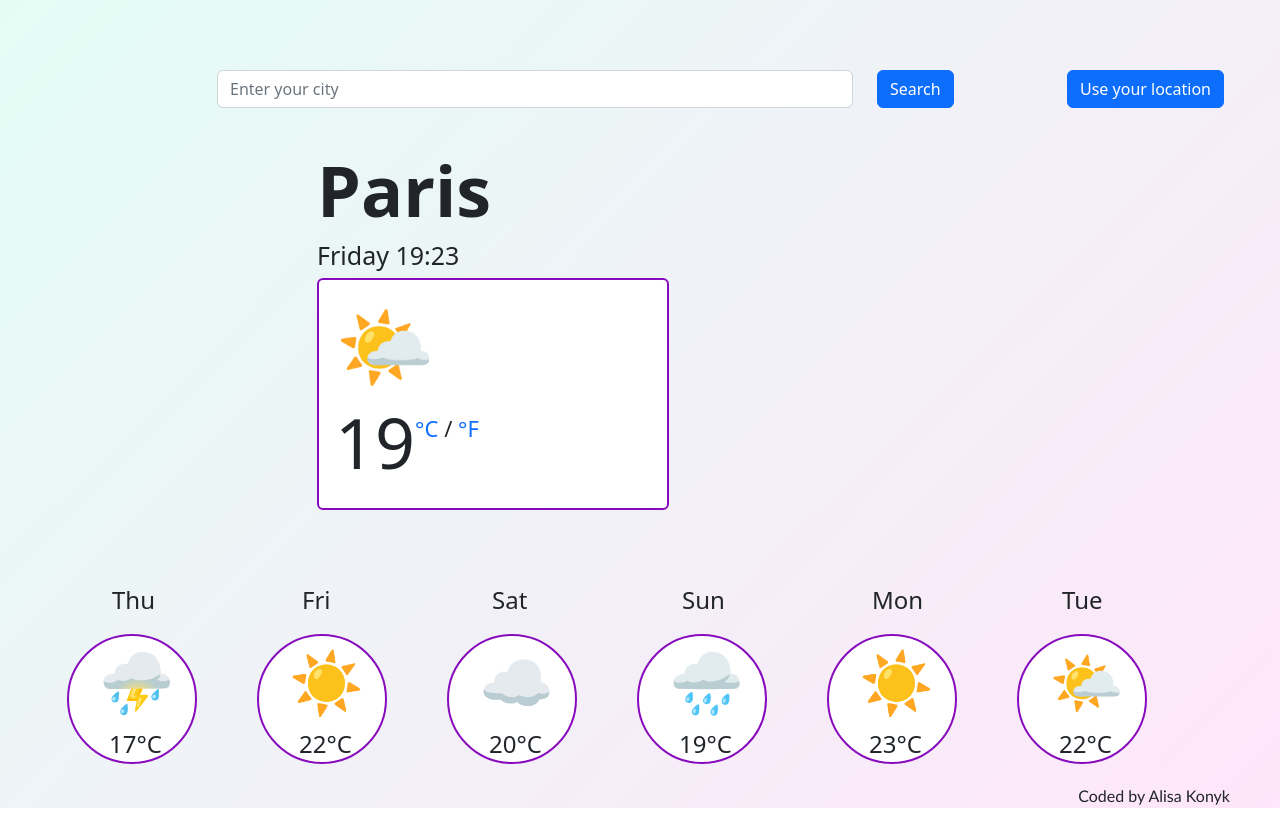
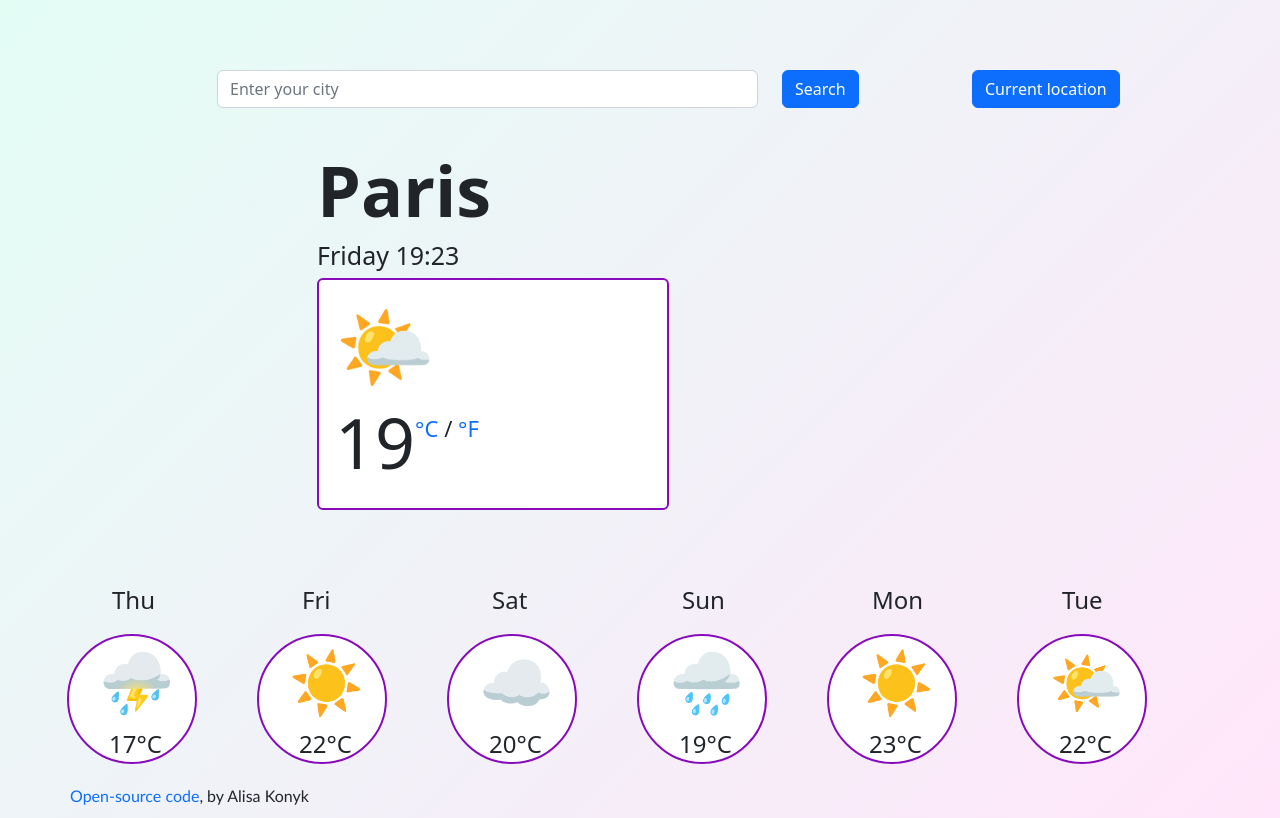
Before and after one commit to Alisa2022/My-project-weather, a plain HTML site: page index.html in a window 1280 px wide. Drawn offline with nearby package versions, Linux system fonts and the light colour scheme.

Commit message:
Added the link

```diff
--- a/index.html
+++ b/index.html
@@ -17,7 +17,7 @@
     <div class="container">
       <form id="search-form">
         <div class="row">
-          <div class="col-8">
+          <div class="col-7">
             <div class="mb-3">
               <input
                 type="text"
@@ -32,9 +32,9 @@
               Search
             </button>
           </div>
-          <div class="col-2">
+          <div class="col-3">
             <button type="button" class="btn btn-primary" id="btnLocation">
-              Use your location
+              Current location
             </button>
           </div>
         </div>
@@ -102,7 +102,11 @@
         </div>
       </div>
     </div>
-    <footer>Coded by Alisa Konyk</footer>
+    <footer>
+      <a href="https://github.com/Alisa2022/My-project-weather" target="_blank"
+        >Open-source code</a
+      >, by Alisa Konyk
+    </footer>
     <script src="index.js"></script>
   </body>
 </html>
--- a/styles.css
+++ b/styles.css
@@ -28,7 +28,8 @@ p {
 footer {
   margin-top: 20px;
   margin-right: 50px;
-  text-align: right;
+  margin-bottom: 10px;
+  text-align: left;
   font-weight: lighter;
   font-family: "Gill Sans", sans-serif;
 }
```
